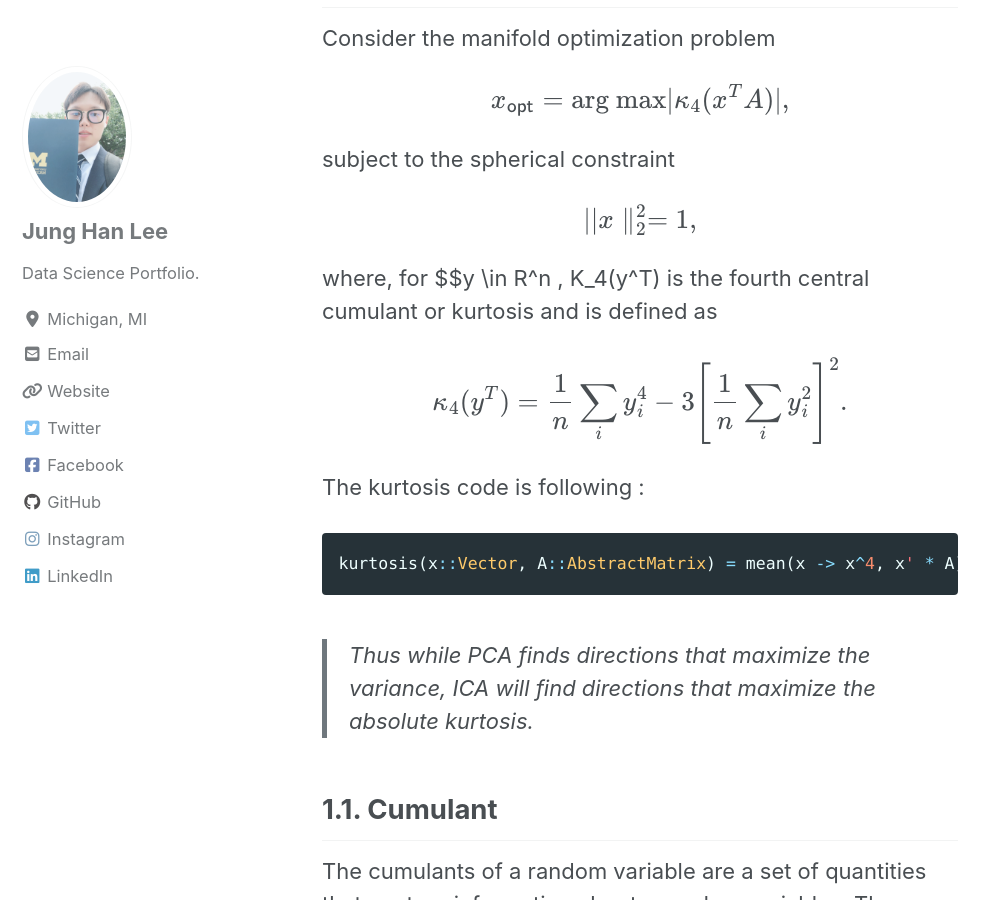
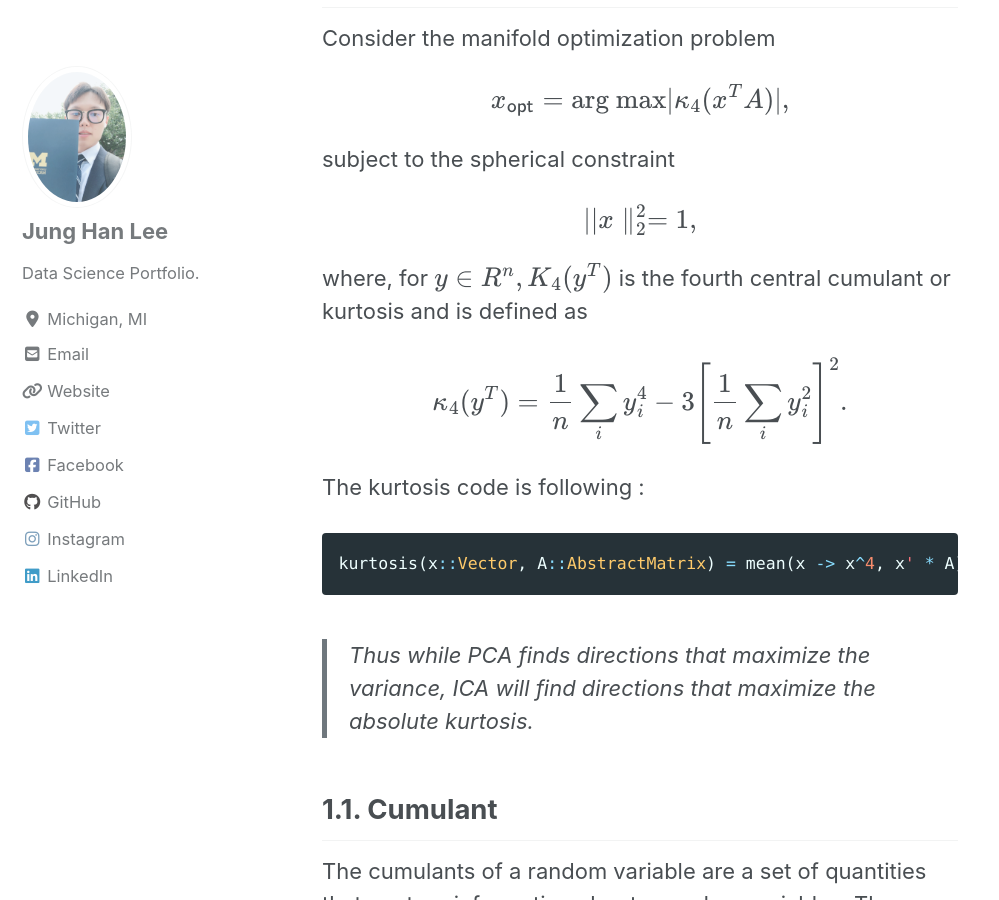
Before and after one commit to jung-han-lee/jung-han-lee.github.io, a Jekyll site: the page built from _posts/2020-01-21-ica1.md, in a window 1280 px wide and 900 px high, scrolled down 412 px. Shown: the whole window, without its empty margins (0-999 px from the left). Built offline with Jekyll 4.4.1, drawn with Linux system fonts in a browser that asks for light colours; cached includes are drawn as plain includes; nearby versions of some CDN libraries; formulas are drawn with MathJax 3.

Commit message:
new github

```diff
--- a/_posts/2020-01-21-ica1.md
+++ b/_posts/2020-01-21-ica1.md
@@ -19,7 +19,7 @@ subject to the spherical constraint
 
 $$|| x \parallel_{2}^{2} = 1,$$
 
-where, for  $$y \in R^n ,  K_4(y^T)  is the fourth central cumulant or kurtosis and is defined as
+where, for  $$y \in R^n ,  K_4(y^T)$$  is the fourth central cumulant or kurtosis and is defined as
 
 $$\kappa_4(y^T) = \dfrac{1}{n} \sum_i y_i^4 - 3 \left[ \dfrac{1}{n} \sum_i y_i^2 \right]^2.$$
 
```
